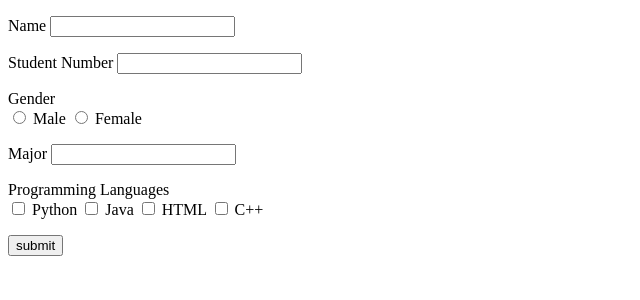
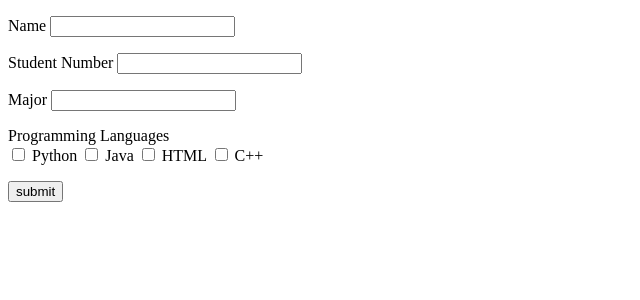
Before and after one commit to seongwonM/2024-1-OSSPrac-powerRainjo-1-MSW, a Flask app: page / in a window 1280 px wide. Shown: the top 300 px of the page, without its empty margins (0-640 px from the left). Run offline with Flask 3, Linux system fonts and the light colour scheme.

Commit message:
Update input.html

```diff
--- a/flask1/templates/input.html
+++ b/flask1/templates/input.html
@@ -7,11 +7,6 @@
         Student Number
         <input type="text" id="StudentNumber" name="StudentNumber" />
       </p>
-      <p>Gender<br>
-        <input type="radio" id="male" name="gender" value="Male">
-        <label for="male">Male</label>
-        <input type="radio" id="female" name="gender" value="Female">
-        <label for="female">Female</label></p>
 
       <p>
         Major
```
